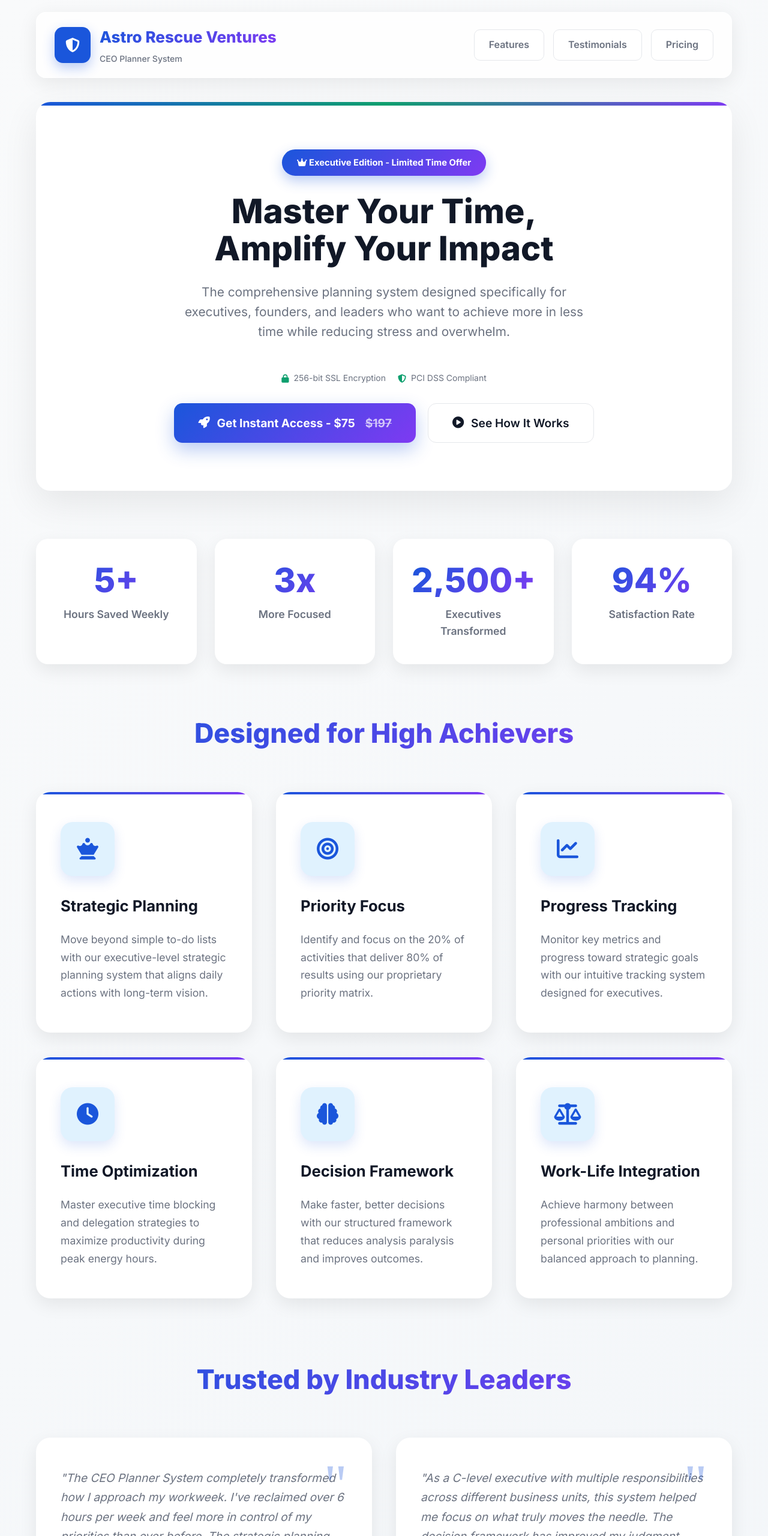
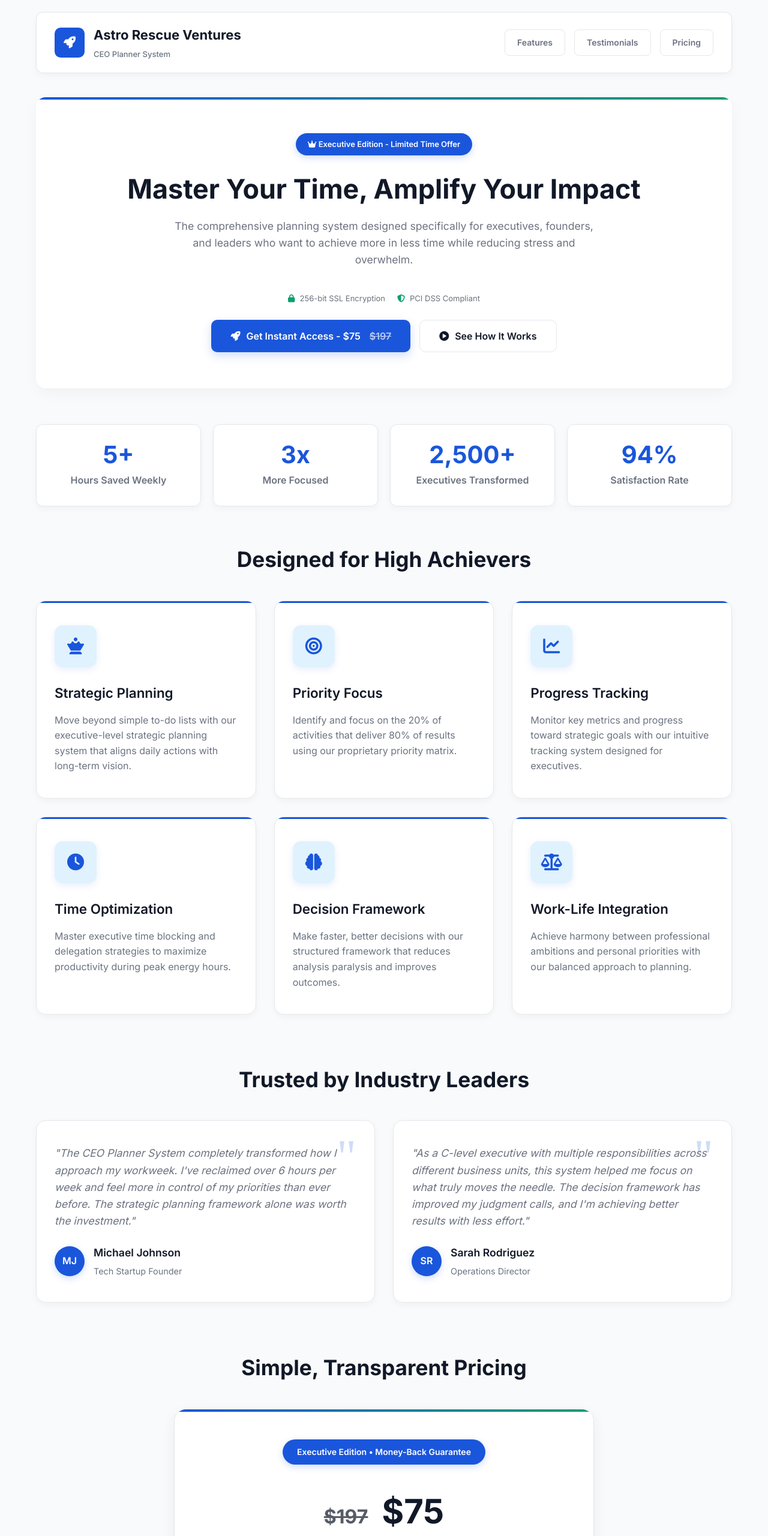
Before and after one commit to toyyibahtaofeek4-wq/RsecureNEAR, a website: page html/preg.html in a window 1280 px wide. Shown: the top 2560 px of the page at 60% size. Drawn offline with Linux system fonts and the light colour scheme; a script that the page names is missing.

Commit message:
Update preg.html

```diff
--- a/html/preg.html
+++ b/html/preg.html
@@ -31,7 +31,7 @@
     }
 
     body {
-      background: linear-gradient(135deg, #f9fafb, #f0f4f8);
+      background: #f9fafb;
       color: #111827;
       min-height: 100vh;
       overflow-x: hidden;
@@ -49,13 +49,12 @@
 
     /* Header */
     .header {
-      background: rgba(255, 255, 255, 0.8);
-      backdrop-filter: blur(10px);
-      border-radius: 16px;
+      background: white;
+      border-radius: 12px;
       padding: 20px 30px;
       margin-bottom: 40px;
-      border: 1px solid rgba(255, 255, 255, 0.5);
-      box-shadow: 0 8px 32px rgba(0, 0, 0, 0.08);
+      border: 1px solid var(--border);
+      box-shadow: 0 4px 12px rgba(0, 0, 0, 0.04);
       display: flex;
       align-items: center;
       justify-content: space-between;
@@ -83,16 +82,15 @@
     }
 
     .logo {
-      width: 60px;
-      height: 60px;
+      width: 50px;
+      height: 50px;
       background: var(--primary);
-      border-radius: 14px;
+      border-radius: 10px;
       display: flex;
       align-items: center;
       justify-content: center;
       color: white;
-      font-size: 24px;
-      box-shadow: 0 8px 20px rgba(26, 86, 219, 0.3);
+      font-size: 20px;
       transition: transform 0.3s ease;
     }
 
@@ -101,18 +99,15 @@
     }
 
     .logo-text h1 {
-      font-size: 26px;
-      font-weight: 800;
+      font-size: 22px;
+      font-weight: 700;
       color: var(--dark);
       margin-bottom: 4px;
-      background: linear-gradient(135deg, var(--primary), var(--accent));
-      -webkit-background-clip: text;
-      -webkit-text-fill-color: transparent;
     }
 
     .logo-text p {
       color: var(--gray);
-      font-size: 14px;
+      font-size: 13px;
       font-weight: 500;
     }
 
@@ -122,32 +117,32 @@
     }
 
     .nav-btn {
-      padding: 12px 24px;
+      padding: 10px 20px;
       border: 1px solid var(--border);
-      border-radius: 10px;
+      border-radius: 8px;
       background: white;
       color: var(--gray);
       text-decoration: none;
       font-weight: 600;
       transition: all 0.3s ease;
+      font-size: 14px;
     }
 
     .nav-btn:hover {
       background: var(--primary);
       color: white;
-      transform: translateY(-2px);
-      box-shadow: 0 8px 20px rgba(26, 86, 219, 0.3);
+      box-shadow: 0 4px 12px rgba(26, 86, 219, 0.2);
     }
 
     /* Hero Section */
     .hero {
       text-align: center;
-      padding: 80px 20px;
+      padding: 60px 20px;
       position: relative;
-      margin-bottom: 80px;
+      margin-bottom: 60px;
       background: white;
-      border-radius: 24px;
-      box-shadow: 0 20px 60px rgba(0, 0, 0, 0.08);
+      border-radius: 16px;
+      box-shadow: 0 8px 24px rgba(0, 0, 0, 0.04);
       overflow: hidden;
     }
 
@@ -157,41 +152,35 @@
       top: 0;
       left: 0;
       right: 0;
-      height: 6px;
-      background: linear-gradient(90deg, var(--primary), var(--secondary), var(--accent));
+      height: 4px;
+      background: linear-gradient(90deg, var(--primary), var(--secondary));
     }
 
     .hero-badge {
       display: inline-block;
-      background: linear-gradient(135deg, var(--primary), var(--accent));
+      background: var(--primary);
       color: white;
-      padding: 10px 24px;
+      padding: 8px 20px;
       border-radius: 50px;
-      font-size: 14px;
+      font-size: 13px;
+      font-weight: 600;
+      margin-bottom: 30px;
+      box-shadow: 0 4px 12px rgba(26, 86, 219, 0.2);
+    }
+
+    .hero h1 {
+      font-size: 2.8rem;
       font-weight: 700;
-      margin-bottom: 30px;
-      box-shadow: 0 8px 20px rgba(26, 86, 219, 0.3);
-      animation: pulse 2s infinite;
-    }
-
-    @keyframes pulse {
-      0%, 100% { transform: scale(1); }
-      50% { transform: scale(1.05); }
-    }
-
-    .hero h1 {
-      font-size: 3.5rem;
-      font-weight: 800;
       color: var(--dark);
-      margin-bottom: 24px;
-      line-height: 1.1;
+      margin-bottom: 20px;
+      line-height: 1.2;
       animation: fadeInUp 1s ease;
     }
 
     .hero p {
-      font-size: 1.3rem;
-      color: var(--gray);
-      margin-bottom: 50px;
+      font-size: 1.1rem;
+      color: var(--gray);
+      margin-bottom: 40px;
       max-width: 700px;
       margin-left: auto;
       margin-right: auto;
@@ -201,130 +190,125 @@
 
     .cta-container {
       display: flex;
-      gap: 20px;
+      gap: 15px;
       justify-content: center;
       flex-wrap: wrap;
       animation: fadeInUp 1s ease 0.4s both;
     }
 
     .cta-primary {
-      background: linear-gradient(135deg, var(--primary), var(--accent));
+      background: var(--primary);
       color: white;
       border: none;
-      padding: 20px 40px;
-      font-size: 1.2rem;
-      font-weight: 700;
-      border-radius: 14px;
+      padding: 16px 32px;
+      font-size: 1rem;
+      font-weight: 600;
+      border-radius: 10px;
       cursor: pointer;
-      box-shadow: 0 12px 30px rgba(26, 86, 219, 0.3);
+      box-shadow: 0 6px 16px rgba(26, 86, 219, 0.2);
       transition: all 0.3s ease;
       display: flex;
       align-items: center;
-      gap: 12px;
+      gap: 10px;
       text-decoration: none;
     }
 
     .cta-primary:hover {
-      transform: translateY(-3px) scale(1.02);
-      box-shadow: 0 16px 40px rgba(26, 86, 219, 0.4);
+      transform: translateY(-2px);
+      box-shadow: 0 10px 24px rgba(26, 86, 219, 0.3);
     }
 
     .cta-secondary {
       background: white;
       color: var(--dark);
       border: 1px solid var(--border);
-      padding: 20px 40px;
-      font-size: 1.2rem;
+      padding: 16px 32px;
+      font-size: 1rem;
       font-weight: 600;
-      border-radius: 14px;
+      border-radius: 10px;
       cursor: pointer;
       transition: all 0.3s ease;
       display: flex;
       align-items: center;
-      gap: 12px;
+      gap: 10px;
     }
 
     .cta-secondary:hover {
       background: var(--primary-light);
-      transform: translateY(-3px);
-      box-shadow: 0 8px 20px rgba(0, 0, 0, 0.1);
+      transform: translateY(-2px);
+      box-shadow: 0 6px 16px rgba(0, 0, 0, 0.08);
     }
 
     /* Stats */
     .stats {
       display: grid;
       grid-template-columns: repeat(auto-fit, minmax(200px, 1fr));
-      gap: 30px;
-      margin-bottom: 80px;
+      gap: 20px;
+      margin-bottom: 60px;
     }
 
     .stat-card {
       background: white;
-      border-radius: 20px;
-      padding: 40px 30px;
+      border-radius: 12px;
+      padding: 30px 20px;
       text-align: center;
-      box-shadow: 0 10px 30px rgba(0, 0, 0, 0.08);
+      box-shadow: 0 4px 12px rgba(0, 0, 0, 0.04);
       transition: all 0.3s ease;
-      border: 1px solid rgba(255, 255, 255, 0.5);
+      border: 1px solid var(--border);
     }
 
     .stat-card:hover {
-      transform: translateY(-10px);
-      box-shadow: 0 20px 40px rgba(0, 0, 0, 0.12);
+      transform: translateY(-5px);
+      box-shadow: 0 8px 20px rgba(0, 0, 0, 0.08);
     }
 
     .stat-number {
-      font-size: 3.5rem;
-      font-weight: 800;
-      background: linear-gradient(135deg, var(--primary), var(--accent));
-      -webkit-background-clip: text;
-      -webkit-text-fill-color: transparent;
-      margin-bottom: 15px;
+      font-size: 2.5rem;
+      font-weight: 700;
+      color: var(--primary);
+      margin-bottom: 10px;
       line-height: 1;
     }
 
     .stat-label {
       color: var(--gray);
-      font-size: 1.1rem;
+      font-size: 1rem;
       font-weight: 600;
     }
 
     /* Features Grid */
     .features {
-      margin-bottom: 100px;
+      margin-bottom: 80px;
     }
 
     .section-title {
       text-align: center;
-      font-size: 2.8rem;
-      font-weight: 800;
+      font-size: 2.2rem;
+      font-weight: 700;
       color: var(--dark);
-      margin-bottom: 60px;
-      background: linear-gradient(135deg, var(--primary), var(--accent));
-      -webkit-background-clip: text;
-      -webkit-text-fill-color: transparent;
+      margin-bottom: 40px;
     }
 
     .features-grid {
       display: grid;
       grid-template-columns: repeat(auto-fit, minmax(300px, 1fr));
-      gap: 40px;
+      gap: 30px;
     }
 
     .feature-card {
       background: white;
-      border-radius: 24px;
-      padding: 50px 40px;
-      box-shadow: 0 10px 30px rgba(0, 0, 0, 0.08);
+      border-radius: 16px;
+      padding: 40px 30px;
+      box-shadow: 0 4px 12px rgba(0, 0, 0, 0.04);
       transition: all 0.3s ease;
       position: relative;
       overflow: hidden;
-      border: 1px solid rgba(255, 255, 255, 0.5);
+      border: 1px solid var(--border);
     }
 
     .feature-card:hover {
-      transform: translateY(-10px);
-      box-shadow: 0 20px 40px rgba(0, 0, 0, 0.12);
+      transform: translateY(-5px);
+      box-shadow: 0 8px 20px rgba(0, 0, 0, 0.08);
     }
 
     .feature-card::before {
@@ -333,133 +317,133 @@
       top: 0;
       left: 0;
       right: 0;
-      height: 4px;
-      background: linear-gradient(90deg, var(--primary), var(--accent));
+      height: 3px;
+      background: var(--primary);
     }
 
     .feature-icon {
-      width: 90px;
-      height: 90px;
+      width: 70px;
+      height: 70px;
       background: var(--primary-light);
-      border-radius: 20px;
+      border-radius: 14px;
       display: flex;
       align-items: center;
       justify-content: center;
-      margin-bottom: 30px;
+      margin-bottom: 25px;
       color: var(--primary);
-      font-size: 36px;
-      box-shadow: 0 8px 20px rgba(26, 86, 219, 0.15);
+      font-size: 28px;
+      box-shadow: 0 4px 12px rgba(26, 86, 219, 0.1);
       transition: all 0.3s ease;
     }
 
     .feature-card:hover .feature-icon {
-      transform: scale(1.1);
-      background: linear-gradient(135deg, var(--primary), var(--accent));
+      transform: scale(1.05);
+      background: var(--primary);
       color: white;
     }
 
     .feature-card h3 {
-      font-size: 1.6rem;
-      font-weight: 700;
+      font-size: 1.4rem;
+      font-weight: 600;
       color: var(--dark);
-      margin-bottom: 20px;
+      margin-bottom: 15px;
     }
 
     .feature-card p {
       color: var(--gray);
-      line-height: 1.7;
-      font-size: 1.1rem;
+      line-height: 1.6;
+      font-size: 1rem;
     }
 
     /* Testimonials */
     .testimonials {
-      margin-bottom: 100px;
+      margin-bottom: 80px;
     }
 
     .testimonial-grid {
       display: grid;
-      grid-template-columns: repeat(auto-fit, minmax(400px, 1fr));
-      gap: 40px;
+      grid-template-columns: repeat(auto-fit, minmax(350px, 1fr));
+      gap: 30px;
     }
 
     .testimonial-card {
       background: white;
-      border-radius: 24px;
-      padding: 50px 40px;
-      box-shadow: 0 10px 30px rgba(0, 0, 0, 0.08);
+      border-radius: 16px;
+      padding: 40px 30px;
+      box-shadow: 0 4px 12px rgba(0, 0, 0, 0.04);
       position: relative;
-      border: 1px solid rgba(255, 255, 255, 0.5);
+      border: 1px solid var(--border);
     }
 
     .testimonial-card::before {
       content: '"';
       position: absolute;
-      top: 30px;
-      right: 40px;
-      font-size: 6rem;
+      top: 20px;
+      right: 30px;
+      font-size: 5rem;
       color: var(--primary);
-      opacity: 0.3;
+      opacity: 0.2;
       font-family: serif;
       line-height: 1;
     }
 
     .testimonial-text {
-      font-size: 1.2rem;
-      color: var(--gray);
-      line-height: 1.7;
-      margin-bottom: 30px;
+      font-size: 1.1rem;
+      color: var(--gray);
+      line-height: 1.6;
+      margin-bottom: 25px;
       font-style: italic;
     }
 
     .testimonial-author {
       display: flex;
       align-items: center;
-      gap: 20px;
+      gap: 15px;
     }
 
     .author-avatar {
-      width: 60px;
-      height: 60px;
-      background: linear-gradient(135deg, var(--primary), var(--accent));
+      width: 50px;
+      height: 50px;
+      background: var(--primary);
       border-radius: 50%;
       display: flex;
       align-items: center;
       justify-content: center;
       color: white;
-      font-weight: 700;
-      font-size: 1.2rem;
-      box-shadow: 0 8px 20px rgba(26, 86, 219, 0.3);
+      font-weight: 600;
+      font-size: 1rem;
+      box-shadow: 0 4px 12px rgba(26, 86, 219, 0.2);
     }
 
     .author-info h4 {
       color: var(--dark);
-      font-weight: 700;
+      font-weight: 600;
       margin-bottom: 5px;
-      font-size: 1.2rem;
+      font-size: 1.1rem;
     }
 
     .author-info p {
       color: var(--gray);
-      font-size: 1rem;
+      font-size: 0.9rem;
     }
 
     /* Pricing */
     .pricing {
-      margin-bottom: 100px;
+      margin-bottom: 80px;
       text-align: center;
     }
 
     .pricing-card {
       background: white;
-      border-radius: 30px;
-      padding: 70px 50px;
+      border-radius: 20px;
+      padding: 50px 40px;
       text-align: center;
-      box-shadow: 0 20px 60px rgba(0, 0, 0, 0.1);
+      box-shadow: 0 8px 24px rgba(0, 0, 0, 0.06);
       max-width: 700px;
       margin: 0 auto;
       position: relative;
       overflow: hidden;
-      border: 1px solid rgba(255, 255, 255, 0.5);
+      border: 1px solid var(--border);
     }
 
     .pricing-card::before {
@@ -468,50 +452,50 @@
       top: 0;
       left: 0;
       right: 0;
-      height: 6px;
-      background: linear-gradient(90deg, var(--primary), var(--secondary), var(--accent));
+      height: 4px;
+      background: linear-gradient(90deg, var(--primary), var(--secondary));
     }
 
     .pricing-badge {
-      background: linear-gradient(135deg, var(--secondary), var(--primary));
+      background: var(--primary);
       color: white;
-      padding: 12px 30px;
+      padding: 10px 24px;
       border-radius: 50px;
-      font-size: 16px;
+      font-size: 14px;
+      font-weight: 600;
+      display: inline-block;
+      margin-bottom: 30px;
+      box-shadow: 0 4px 12px rgba(26, 86, 219, 0.2);
+    }
+
+    .price {
+      font-size: 3.5rem;
       font-weight: 700;
-      display: inline-block;
+      color: var(--dark);
+      margin: 20px 0;
+      line-height: 1;
+    }
+
+    .price-note {
+      color: var(--gray);
+      font-size: 1.1rem;
       margin-bottom: 40px;
-      box-shadow: 0 8px 20px rgba(14, 159, 110, 0.3);
-    }
-
-    .price {
-      font-size: 4.5rem;
-      font-weight: 900;
-      color: var(--dark);
-      margin: 30px 0;
-      line-height: 1;
-    }
-
-    .price-note {
-      color: var(--gray);
-      font-size: 1.3rem;
-      margin-bottom: 50px;
     }
 
     .benefits-list {
       text-align: left;
       max-width: 500px;
-      margin: 0 auto 60px;
+      margin: 0 auto 40px;
     }
 
     .benefits-list li {
-      margin-bottom: 25px;
-      color: var(--gray);
-      font-size: 1.2rem;
+      margin-bottom: 20px;
+      color: var(--gray);
+      font-size: 1.1rem;
       display: flex;
       align-items: center;
-      gap: 20px;
-      padding: 15px 0;
+      gap: 15px;
+      padding: 12px 0;
       border-bottom: 1px solid #f0f4f8;
     }
 
@@ -521,10 +505,10 @@
 
     .benefits-list li i {
       color: var(--secondary);
-      font-size: 1.4rem;
+      font-size: 1.2rem;
       background: #f0fdf4;
-      width: 40px;
-      height: 40px;
+      width: 32px;
+      height: 32px;
       border-radius: 50%;
       display: flex;
       align-items: center;
@@ -533,7 +517,7 @@
 
     /* FAQ Section */
     .faq {
-      margin-bottom: 100px;
+      margin-bottom: 80px;
     }
 
     .faq-grid {
@@ -543,16 +527,16 @@
 
     .faq-item {
       background: white;
-      border-radius: 16px;
-      margin-bottom: 20px;
+      border-radius: 12px;
+      margin-bottom: 15px;
       overflow: hidden;
-      box-shadow: 0 5px 15px rgba(0, 0, 0, 0.05);
-      border: 1px solid rgba(255, 255, 255, 0.5);
+      box-shadow: 0 2px 8px rgba(0, 0, 0, 0.04);
+      border: 1px solid var(--border);
     }
 
     .faq-question {
-      padding: 25px 30px;
-      font-size: 1.2rem;
+      padding: 20px 25px;
+      font-size: 1.1rem;
       font-weight: 600;
       color: var(--dark);
       cursor: pointer;
@@ -567,28 +551,28 @@
     }
 
     .faq-answer {
-      padding: 0 30px 25px;
-      color: var(--gray);
-      line-height: 1.7;
-      font-size: 1.1rem;
+      padding: 0 25px 20px;
+      color: var(--gray);
+      line-height: 1.6;
+      font-size: 1rem;
     }
 
     /* Footer */
     .footer {
       text-align: center;
-      padding: 60px 20px;
+      padding: 50px 20px;
       color: var(--gray);
       border-top: 1px solid var(--border);
       background: white;
-      border-radius: 24px 24px 0 0;
-      box-shadow: 0 -10px 30px rgba(0, 0, 0, 0.05);
+      border-radius: 16px 16px 0 0;
+      box-shadow: 0 -4px 12px rgba(0, 0, 0, 0.04);
     }
 
     .footer-links {
       display: flex;
       justify-content: center;
-      gap: 30px;
-      margin: 30px 0;
+      gap: 25px;
+      margin: 25px 0;
     }
 
     .footer-link {
@@ -607,7 +591,7 @@
       display: flex;
       justify-content: center;
       gap: 20px;
-      margin: 30px 0;
+      margin: 25px 0;
     }
 
     .security-badge {
@@ -615,7 +599,7 @@
       align-items: center;
       gap: 8px;
       color: var(--gray);
-      font-size: 14px;
+      font-size: 13px;
     }
 
     .security-badge i {
@@ -630,21 +614,21 @@
     /* Payment Options */
     .payment-options {
       display: grid;
-      grid-template-columns: repeat(auto-fit, minmax(400px, 1fr));
-      gap: 30px;
-      max-width: 900px;
+      grid-template-columns: repeat(auto-fit, minmax(350px, 1fr));
+      gap: 25px;
+      max-width: 800px;
       margin: 0 auto;
     }
 
     .payment-card {
       background: white;
       border-radius: 12px;
-      padding: 30px;
+      padding: 25px;
       border: 1px solid var(--border);
       transition: all 0.2s ease;
       position: relative;
       overflow: hidden;
-      box-shadow: 0 1px 3px rgba(0, 0, 0, 0.05);
+      box-shadow: 0 2px 8px rgba(0, 0, 0, 0.04);
     }
 
     .payment-card:hover {
@@ -660,31 +644,31 @@
       padding: 4px 12px;
       border-radius: 20px;
       font-size: 11px;
-      font-weight: 700;
+      font-weight: 600;
     }
 
     .payment-header {
       text-align: center;
-      margin-bottom: 25px;
+      margin-bottom: 20px;
     }
 
     .payment-icon {
-      width: 70px;
-      height: 70px;
+      width: 60px;
+      height: 60px;
       background: #eff6ff;
-      border-radius: 12px;
+      border-radius: 10px;
       display: flex;
       align-items: center;
       justify-content: center;
       margin: 0 auto 15px;
       color: var(--primary);
-      font-size: 28px;
+      font-size: 24px;
       border: 1px solid #dbeafe;
     }
 
     .payment-amount {
-      font-size: 2.5rem;
-      font-weight: 800;
+      font-size: 2rem;
+      font-weight: 700;
       color: var(--dark);
       margin: 10px 0;
     }
@@ -762,12 +746,12 @@
       left: 50%;
       transform: translate(-50%, -50%);
       background: white;
-      padding: 30px;
+      padding: 25px;
       border-radius: 12px;
       border: 1px solid var(--border);
       max-width: 500px;
       width: 90%;
-      box-shadow: 0 10px 25px rgba(0, 0, 0, 0.15);
+      box-shadow: 0 8px 20px rgba(0, 0, 0, 0.1);
     }
 
     .modal-header {
@@ -781,15 +765,15 @@
 
     .modal-title {
       color: var(--dark);
-      font-size: 1.3rem;
-      font-weight: 700;
+      font-size: 1.2rem;
+      font-weight: 600;
     }
 
     .close-modal {
       background: none;
       border: none;
       color: var(--gray);
-      font-size: 1.5rem;
+      font-size: 1.3rem;
       cursor: pointer;
       transition: color 0.2s ease;
       width: 30px;
@@ -815,7 +799,7 @@
     }
 
     .account-number {
-      font-size: 1.8rem;
+      font-size: 1.5rem;
       font-weight: 700;
       color: var(--dark);
       margin: 10px 0;
@@ -825,7 +809,7 @@
 
     .account-name {
       color: var(--gray);
-      font-size: 1rem;
+      font-size: 0.9rem;
     }
 
     .instructions {
@@ -863,7 +847,7 @@
     @keyframes fadeInUp {
       from {
         opacity: 0;
-        transform: translateY(30px);
+        transform: translateY(20px);
       }
       to {
         opacity: 1;
@@ -874,12 +858,12 @@
     /* Responsive */
     @media (max-width: 768px) {
       .hero h1 {
-        font-size: 2.5rem;
+        font-size: 2.2rem;
       }
 
       .header {
         flex-direction: column;
-        gap: 20px;
+        gap: 15px;
         text-align: center;
       }
 
@@ -890,12 +874,12 @@
 
       .cta-primary, .cta-secondary {
         width: 100%;
-        max-width: 300px;
+        max-width: 280px;
         justify-content: center;
       }
 
       .section-title {
-        font-size: 2.2rem;
+        font-size: 1.8rem;
       }
 
       .features-grid, .testimonial-grid {
@@ -903,11 +887,11 @@
       }
 
       .pricing-card {
-        padding: 40px 20px;
+        padding: 30px 20px;
       }
 
       .price {
-        font-size: 3.5rem;
+        font-size: 2.8rem;
       }
 
       .payment-options {
@@ -915,7 +899,7 @@
       }
 
       .payment-amount {
-        font-size: 2rem;
+        font-size: 1.8rem;
       }
 
       .payment-card {
@@ -941,7 +925,7 @@
     <header class="header">
       <div class="logo-container">
         <div class="logo">
-          <i class="fas fa-shield-alt"></i>
+          <i class="fas fa-rocket"></i>
         </div>
         <div class="logo-text">
           <h1>Astro Rescue Ventures</h1>
@@ -960,7 +944,7 @@
       <div class="hero-badge">
         <i class="fas fa-crown"></i> Executive Edition - Limited Time Offer
       </div>
-      <h1>Master Your Time,<br>Amplify Your Impact</h1>
+      <h1>Master Your Time, Amplify Your Impact</h1>
       <p>The comprehensive planning system designed specifically for executives, founders, and leaders who want to achieve more in less time while reducing stress and overwhelm.</p>
 
       <!-- Security Badges -->
@@ -1089,11 +1073,11 @@
       <div class="pricing-card">
         <div class="pricing-badge">Executive Edition • Money-Back Guarantee</div>
         <div class="price">
-          <span style="font-size: 2.5rem; text-decoration: line-through; opacity: 0.7; margin-right: 10px;">$197</span>
+          <span style="font-size: 2rem; text-decoration: line-through; opacity: 0.7; margin-right: 10px;">$197</span>
           $75
         </div>
         <div class="price-note">
-          <span style="background: linear-gradient(135deg, var(--secondary), var(--primary)); color: white; padding: 8px 20px; border-radius: 50px; font-weight: 700; font-size: 1rem;">62% Off Limited Time</span><br><br>
+          <span style="background: var(--primary); color: white; padding: 6px 16px; border-radius: 50px; font-weight: 600; font-size: 0.9rem;">62% Off Limited Time</span><br><br>
           One-time payment • Lifetime access • Free updates
         </div>
 
@@ -1177,7 +1161,7 @@
     <header class="header">
       <div class="logo-container">
         <div class="logo">
-          <i class="fas fa-shield-alt"></i>
+          <i class="fas fa-rocket"></i>
         </div>
         <div class="logo-text">
           <h1>Astro Rescue Ventures</h1>
@@ -1311,9 +1295,9 @@
 
       <div class="account-details">
         <div style="color: var(--gray); font-size: 0.9rem;">Send exactly</div>
-        <div class="payment-amount" style="font-size: 2rem;">$75.00</div>
+        <div class="payment-amount" style="font-size: 1.8rem;">$75.00</div>
         <div style="color: var(--gray); margin: 10px 0;">to PayPal email:</div>
-        <div class="account-number" style="font-size: 1.2rem;">
+        <div class="account-number" style="font-size: 1.1rem;">
           jimekafairr@outlook.com
         </div>
         <div class="account-name">Astro Rescue Ventures</div>
@@ -1364,7 +1348,7 @@
 
       <div class="account-details">
         <div style="color: var(--gray); font-size: 0.9rem;">Send exactly</div>
-        <div class="payment-amount" style="font-size: 2rem;">₦100,000</div>
+        <div class="payment-amount" style="font-size: 1.8rem;">₦100,000</div>
         <div style="color: var(--gray); margin: 10px 0;">to account:</div>
         <div class="account-number">9114910367</div>
         <div class="account-name">Alade Dimitris</div>
```
